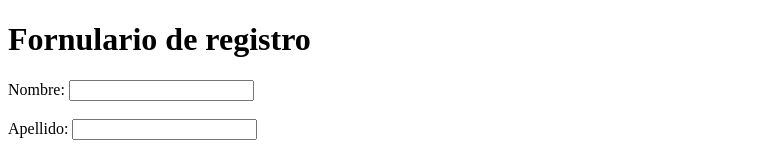
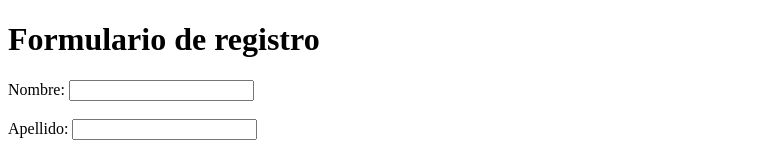
Before and after one commit to ezesmet/entrega-1, a plain HTML site: page Ejercicios/Ejercicio-3/index.html in a window 1280 px wide. Shown: the top 159 px of the page, without its empty margins (0-764 px from the left). Drawn offline with Linux system fonts and the light colour scheme.

Commit message:
entrega-1

```diff
--- a/Ejercicios/Ejercicio-3/index.html
+++ b/Ejercicios/Ejercicio-3/index.html
@@ -7,7 +7,7 @@
   </head>
   <body>
     <header>
-      <h1>Fornulario de registro</h1>
+      <h1>Formulario de registro</h1>
     </header>
     <main>
       <section>
```
